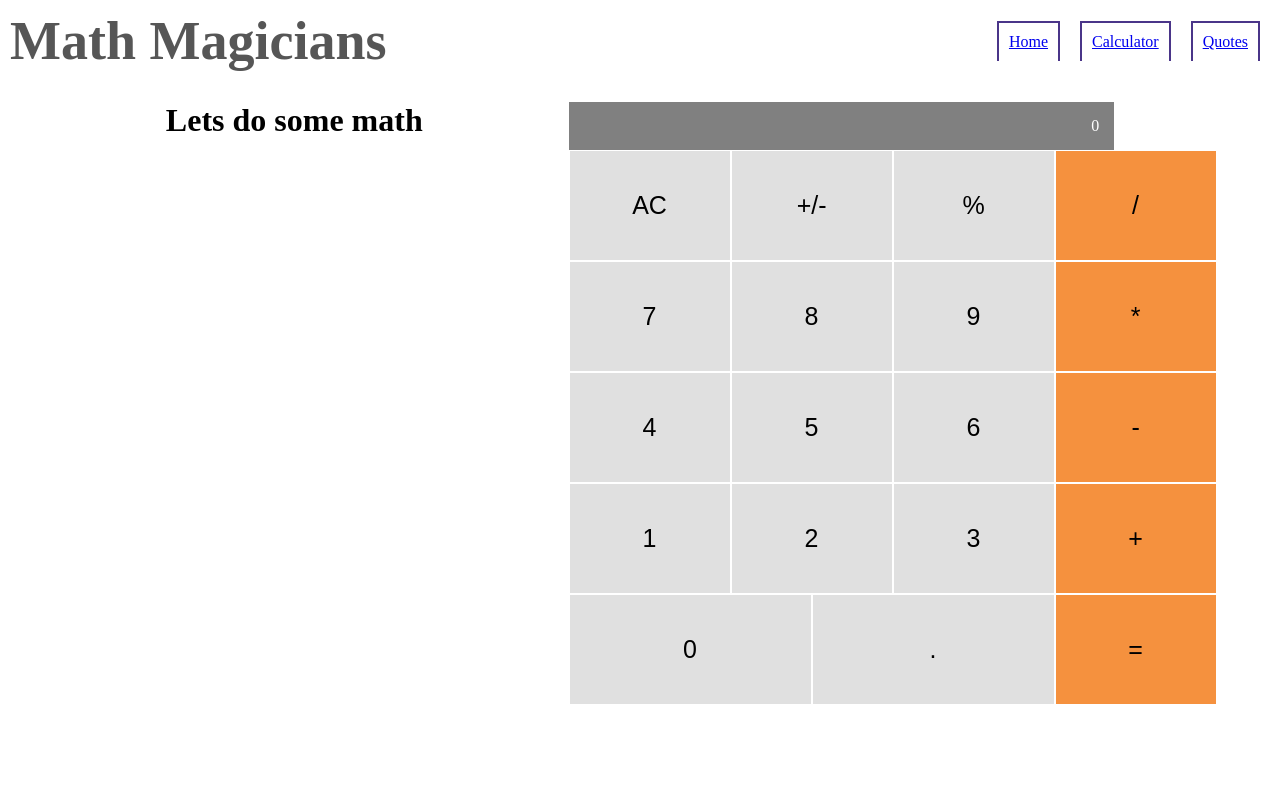
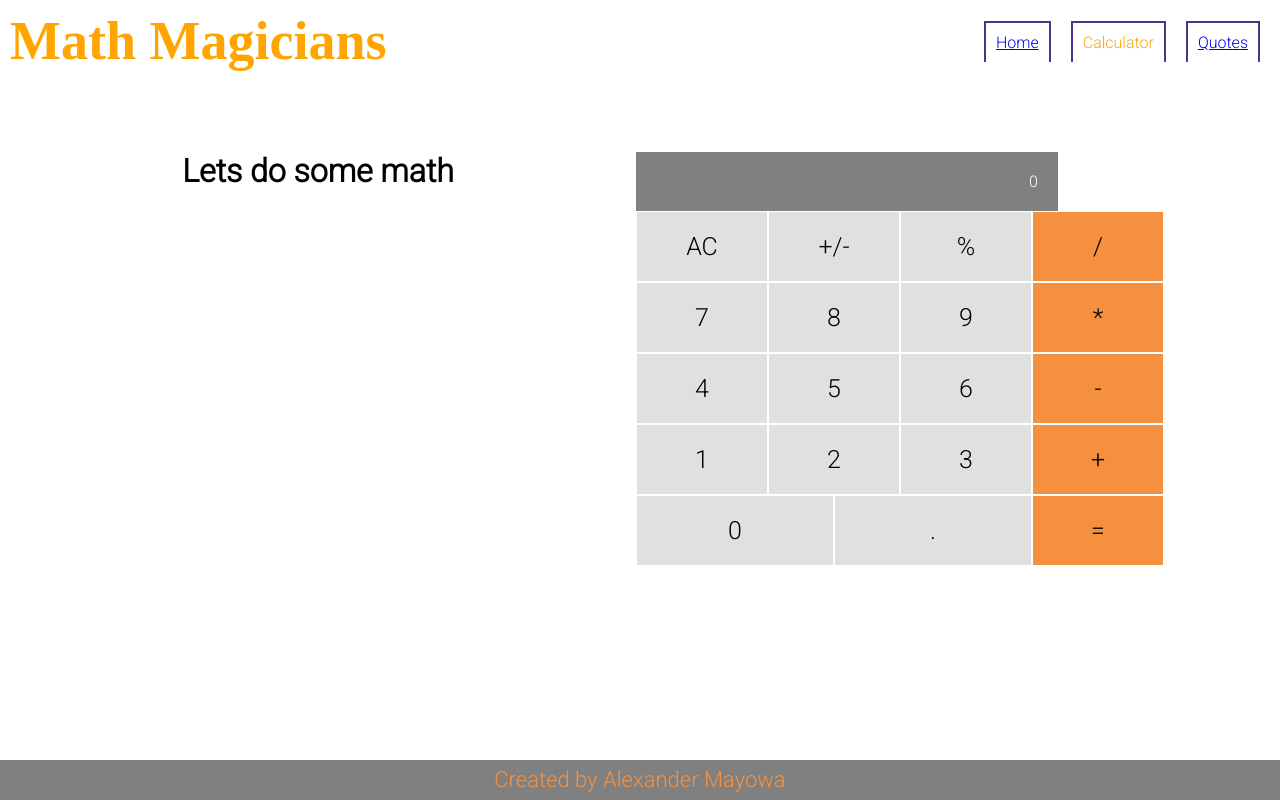
Before and after one commit to alexander16108/react-math-calculator, a React (Create React App) app: page /calculator in a window 1280 px wide. Built offline with nearby package versions, Linux system fonts and the light colour scheme.

Commit message:
enhancing styles

```diff
--- a/src/index.css
+++ b/src/index.css
@@ -1,6 +1,9 @@
+@import url('https://fonts.googleapis.com/css2?family=Roboto:wght@300&display=swap');
+
 * {
   margin: 0%;
   padding: 0%;
+  font-family: 'Roboto', sans-serif;
 }
 
 .otherPages {
@@ -18,8 +21,13 @@
   border-right: 2px solid rgba(60, 37, 128, 0.925);
 }
 
+.active-link {
+  text-decoration: none;
+  color: orange;
+}
+
 .title {
-  color: rgba(20, 19, 19, 0.719);
+  color: orange;
   font-size: 54px;
   font-family: "Times New Roman", Times, serif;
 }
@@ -32,6 +40,7 @@
 
 .home-title,
 .quote-page h1 {
+  color: orange;
   text-decoration: underline;
   font-size: 35px;
   padding-bottom: 1em;
@@ -48,7 +57,7 @@
   display: flex;
   flex-direction: row;
   justify-content: space-evenly;
-  margin: 20px;
+  margin: 70px 40px 0 0;
 }
 
 .quote-page {
@@ -58,14 +67,14 @@
 }
 
 .calc-container {
-  width: 44%;
+  max-width: 26.36em;
 }
 
 .calc-firstDisplay {
   background-color: grey;
   color: white;
   text-align: end;
-  padding: 15px;
+  padding: 20px;
 }
 
 .calc-Btns {
@@ -83,8 +92,8 @@
 }
 
 button {
-  width: 160px;
-  padding: 40px;
+  width: 130px;
+  padding: 20px;
   background-color: #e0e0e0;
   margin: 1px;
   text-align: center;
@@ -100,10 +109,27 @@ button {
 .orange-btn {
   display: flex;
   flex-direction: column;
-  width: 155px;
+  width: 135px;
   text-align: center;
 }
 
 .orange-btn button {
   background-color: #f5913e;
 }
+
+.footer {
+  background-color: grey;
+  padding-top: 7px;
+  position: absolute;
+  top: 95%;
+  left: 0%;
+  right: 0%;
+  bottom: 0%;
+}
+
+.footer p{
+  color: #f5913e;
+text-align: center;
+font-size: 22px;
+font-weight: 400;
+}
--- a/src/pages/Header.js
+++ b/src/pages/Header.js
@@ -44,23 +44,8 @@ const Header = () => {
           ))}
         </ul>
       </nav>
-      <footer
-        className="footer"
-        style={{
-          position: 'fixed',
-          top: '100%',
-          left: '0%',
-          bottom: '100%',
-          padding: '30px',
-          backgroundColor: 'grey',
-        }}
-      >
-        <p
-          style={{
-            textAlign: 'center',
-            fontSize: '20px',
-          }}
-        >
+      <footer className="footer">
+        <p>
           Created by Alexander Mayowa
         </p>
       </footer>
```
